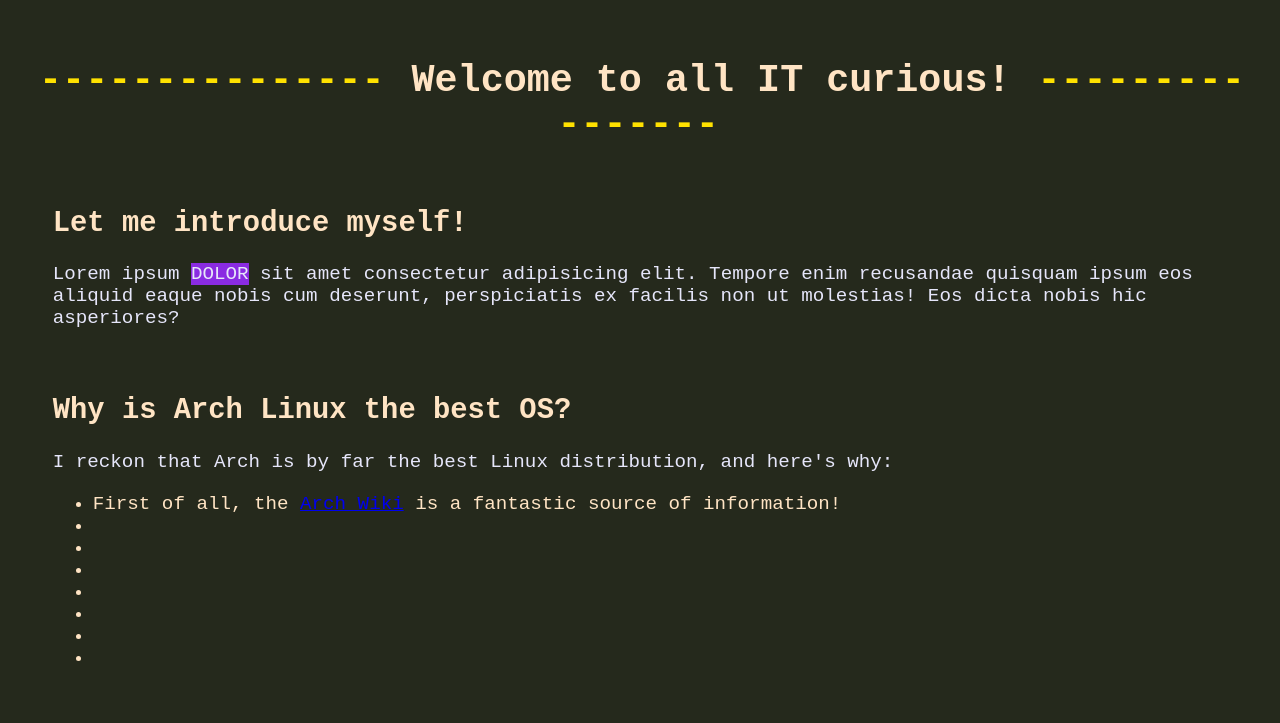
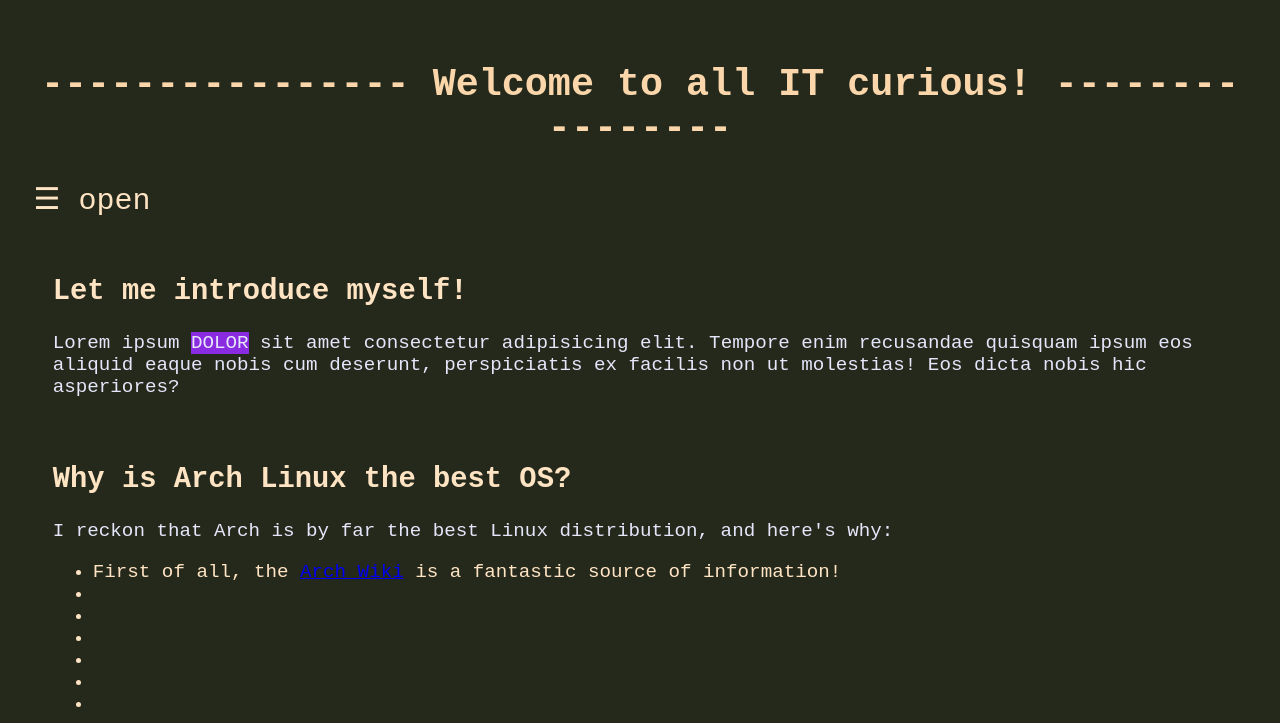
Before and after one commit to fastoch/CSS_Dave_Gray_tutorial, a plain HTML site: page index.html in a window 1280 px wide. Shown: the top 723 px of the page. Drawn offline with Linux system fonts and the light colour scheme.

Commit message:
chapter 7 styling links + add side navigation menu

```diff
--- a/css/style.css
+++ b/css/style.css
@@ -14,7 +14,6 @@
 
 header {
     width: 100%;
-    text-align: center;
     margin: 2% auto;
 }
 
@@ -26,8 +25,8 @@ body {
     padding: 2%;
 }
 
-h1 span {
-    color: rgb(255, 225, 0);
+h1 {
+    color: #fad6aa;
     padding: 0.1em;
     text-align: center;
 }
--- a/index.html
+++ b/index.html
@@ -11,10 +11,10 @@
 </head>
 <body>
     <header>
+        <h1>---------------- Welcome to all IT curious! ----------------</h1>
+
         <!-- Animated Side Navigation - https://www.w3schools.com/howto/howto_js_sidenav.asp -->
         <nav id="mySidenav" class="sidenav">
-            <span style="font-size:30px;cursor:pointer" onclick="openNav()">&#9776;</span>
-            <!-- &#9776 is decimal code for trigram for heaven - https://www.w3schools.com/charsets/ref_utf_symbols.asp -->
             <a href="javascript:void(0)" class="closebtn" onclick="closeNav()">&times;</a>
             <!-- javascript:void(0) means "do nothing - don't reload, don't navigate, do not run any code." -->
             <a href="#">Programming</a>
@@ -26,7 +26,8 @@
         </nav>
         <!-- End of Animated Side Nav -->
 
-        <h1><span>---------------</span> Welcome to all IT curious! <span>----------------</span></h1>
+        <span style="font-size:30px;cursor:pointer" onclick="openNav()">&#9776; open</span>
+        <!-- &#9776 is decimal code for trigram for heaven - https://www.w3schools.com/charsets/ref_utf_symbols.asp -->
     </header>
 
     <main class="container">
```
